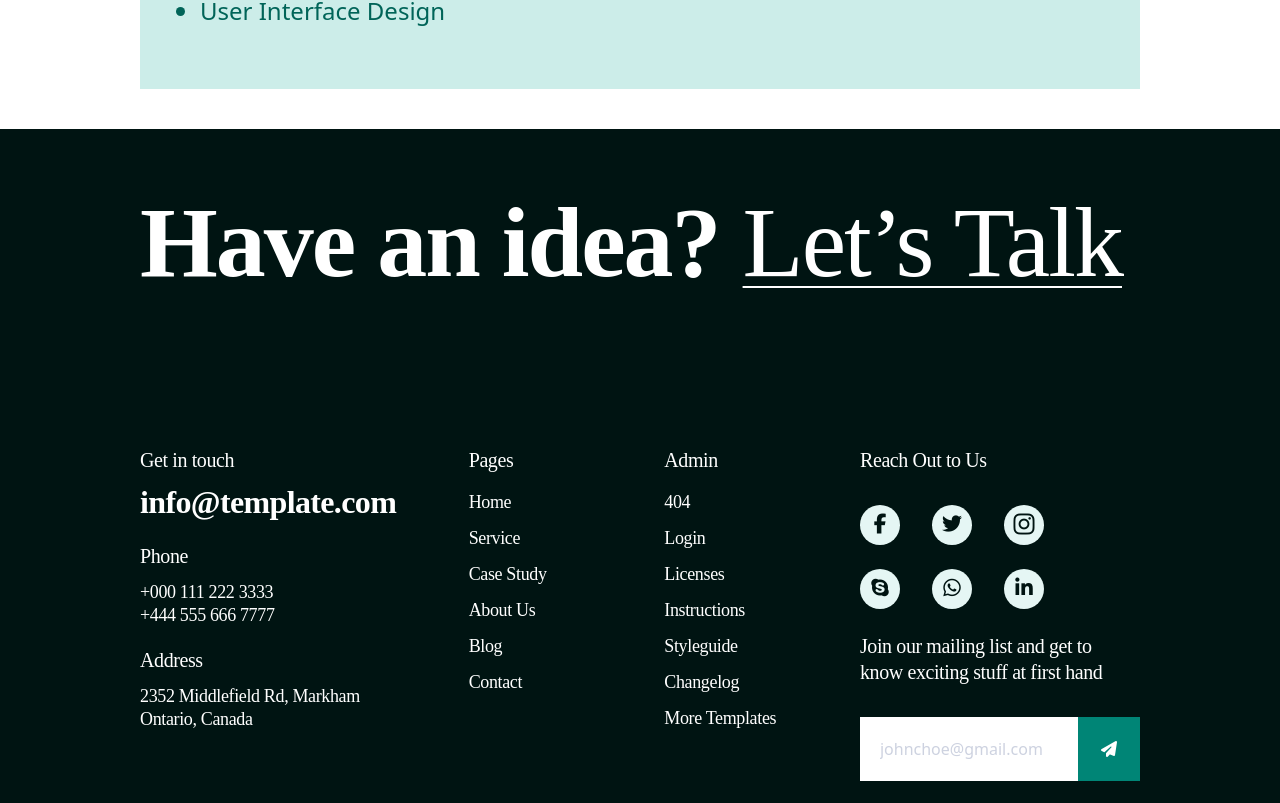
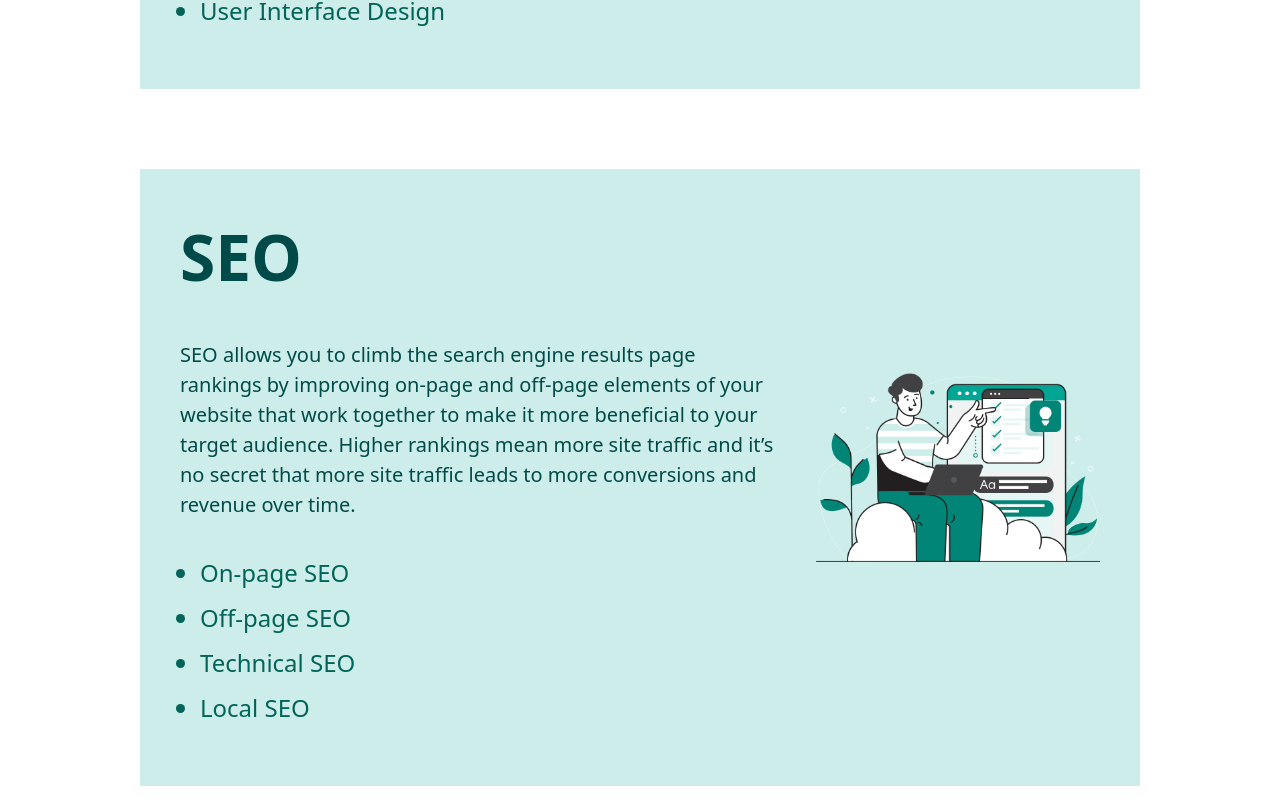
Before and after one commit to Sorel-Haller/duo, a Vue app: page /service in a window 1280 px wide. Shown: the part 5317-6120 px from the top of the page. Built offline with nearby package versions, Linux system fonts and the light colour scheme.

Commit message:
Created seoService component and added it to Service.vue view. Added text and illustration to it

```diff
--- a/src/Views/Service.vue
+++ b/src/Views/Service.vue
@@ -3,6 +3,7 @@
     <WorkProcessService />
     <DesignProcessService />
     <DesignService />
+    <SeoService />
 </template>
 
 <script setup>
@@ -10,5 +11,6 @@
     import WorkProcessService from '../components/workProcessService.vue';
     import DesignProcessService from '../components/designProcessService.vue';
     import DesignService from '../components/designService.vue';
+    import SeoService from '../components/seoService.vue';
 
 </script>
--- a/src/components/designProcessService.vue
+++ b/src/components/designProcessService.vue
@@ -7,7 +7,7 @@
                     <!-- Main Process -->
                     <div class="flex flex-col gap-[40px]">
                         <!-- UX -->
-                        <div class="flex xl:flex-row flex-col lg:gap-[20px] gap-[40px] lg:items-center items-start">
+                        <div class="flex lg:flex-row flex-col lg:gap-[20px] gap-[40px] lg:items-center items-start">
                             <!-- Heading -->
                             <div class="flex flex-col gap-[27px] lg:w-[657px] xl:w-[1109px]">
                                 <h2 class="font-outfit font-semibold text-[#006458] text-[36px] sm:text-[48px] lg:text-[64px]">User Experience</h2>
--- /dev/null
+++ b/src/components/seoService.vue
@@ -0,0 +1,25 @@
+<template>
+    <div class="pt-[40px] pb-[40px] xl:pr-[140px] md:pr-[80px] sm:pr-[32px] pr-[20px] xl:pl-[140px] md:pl-[80px] sm:pl-[32px] pl-[20px]">
+        <div class="bg-[#CCEDE9] pt-[40px] pb-[60px] sm:pr-[40px] pr-[20px] sm:pl-[40px] pl-[20px]">
+            <div class="flex xl:flex-row flex-col gap-[40px] xl:items-center">
+                <!-- Body -->
+                <div class="flex flex-col gap-[35px] xl:w-[1026px]">
+                    <h2 class="font-outfit font-semibold text-[#004B49] lg:text-[64px] sm:text-[48px] text-[36px]">SEO</h2>
+                    <p class="font-outfit font-regular text-[#004B49] sm:text-[20px] text-[18px]">SEO allows you to climb the search engine results page rankings by improving on-page and off-page elements of your website that work together to make it more beneficial to your target audience. Higher rankings mean more site traffic and it’s no secret that more site traffic leads to more conversions and revenue over time.</p>
+                    <div>
+                        <ul class="list-disc pl-[20px] flex flex-col gap-[9px]">
+                            <li class="font-supreme font-medium text-[#006458] text-[24px]">On-page SEO</li>
+                            <li class="font-supreme font-medium text-[#006458] text-[24px]">Off-page SEO</li>
+                            <li class="font-supreme font-medium text-[#006458] text-[24px]">Technical SEO</li>
+                            <li class="font-supreme font-medium text-[#006458] text-[24px]">Local SEO</li>
+                        </ul>
+                    </div>
+                </div>
+                <!-- Illustration -->
+                <div>
+                    <img src="@/assets/seoIllustration.png" alt="Profile" class="xl:w-[489px] lg:w-[378px] w-[240px] h-auto" />
+                </div>
+            </div>
+        </div>
+    </div>
+</template>
```
Also changed, not shown: src/assets/seoIllustration.png (added).
